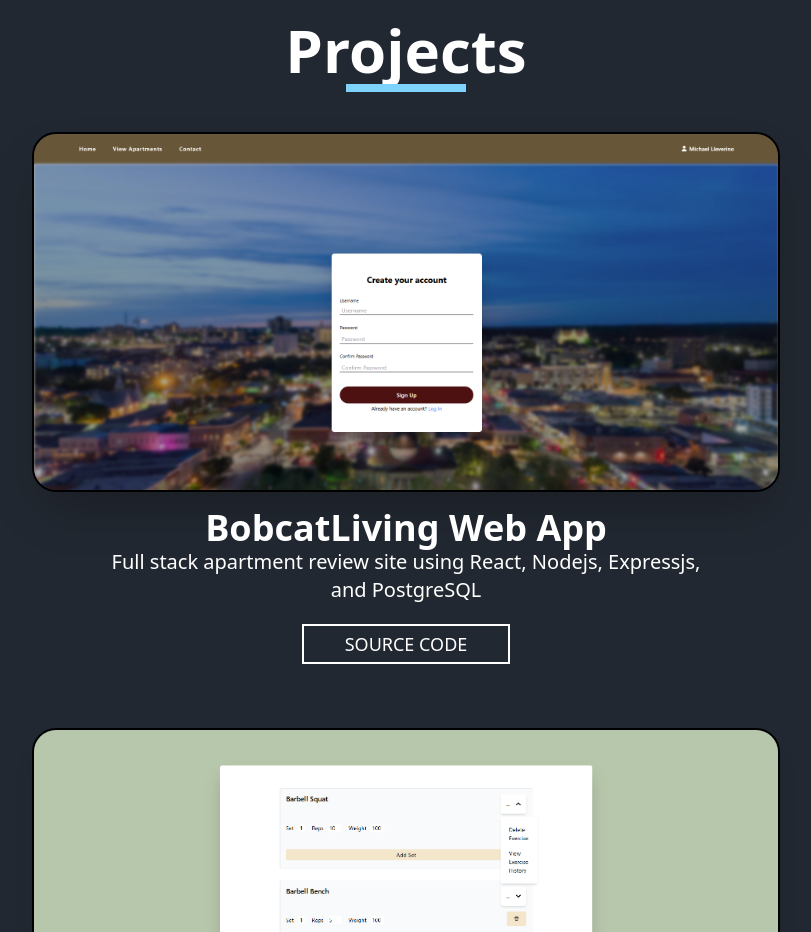
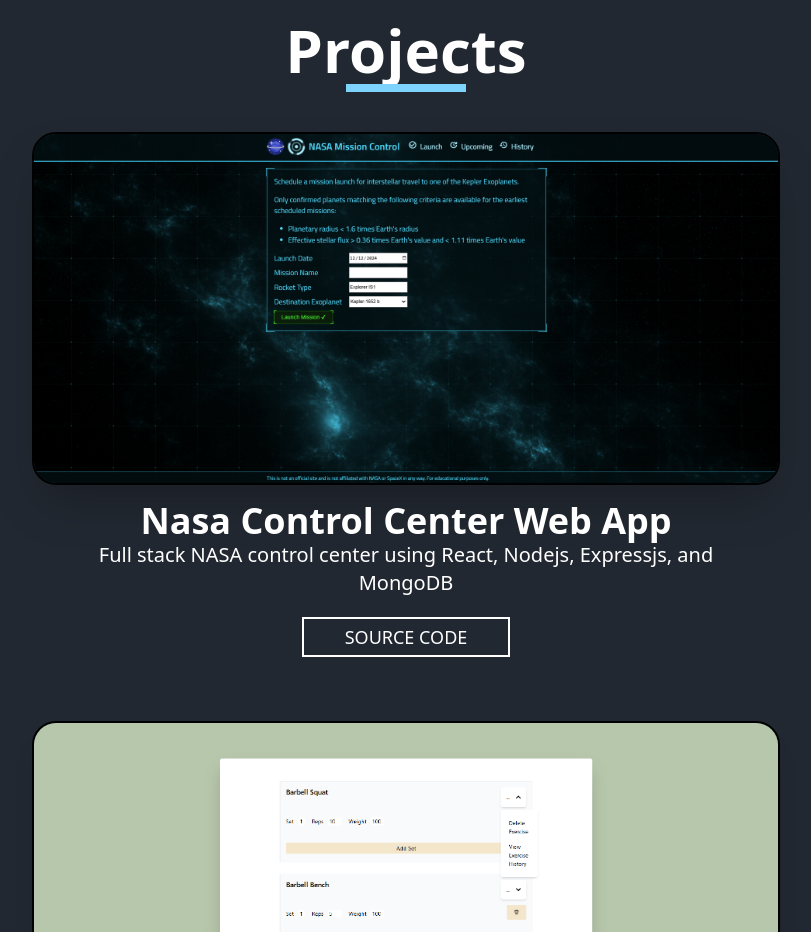
Before and after one commit to MichaelAlex03/PersonalSite, a React (Vite) app in the folder personalSite/: page / in a window 1280 px wide. Shown: the part 1680-2612 px from the top of the page, without its empty margins (234-1045 px from the left). Built offline with nearby package versions, Linux system fonts and the light colour scheme.

Commit message:
added Nasa project instead of bobcatLiving project

```diff
--- a/personalSite/src/pages/projects.tsx
+++ b/personalSite/src/pages/projects.tsx
@@ -13,18 +13,18 @@ const Projects = () => {
         {/*Projects*/}
         <div className='flex flex-col items-center justify-between space-y-10 md:space-y-16'>
 
-          {/*BobcatLiving*/}
+          {/*NASA Project*/}
           <div className='flex flex-col items-center gap-4'>
 
             <div className='flex object-cover w-4/5 xl:w-3/5'>
-              <img src='../images/projectImages/reviews.png' alt='Apartment project reviews page' className='shadow-2xl w-full rounded-3xl border-2 border-black'/>
+              <img src='../images/projectImages/NASA.png' alt='Apartment project reviews page' className='shadow-2xl w-full rounded-3xl border-2 border-black'/>
             </div>
 
             <div className='flex flex-col items-center w-3/4 md:w-3/5 lg:w-1/2 space-y-4'>
 
               <div className='text-center mb-1'>
-                <h2 className='font-bold md:font-extrabold text-xl md:text-3xl lg:text-4xl'>BobcatLiving Web App</h2>
-                <p className='flex flex-col text-sm md:text-lg lg:text-xl'>Full stack apartment review site using React, Nodejs, Expressjs, and PostgreSQL</p>
+                <h2 className='font-bold md:font-extrabold text-xl md:text-3xl lg:text-4xl'>Nasa Control Center Web App</h2>
+                <p className='flex flex-col text-sm md:text-lg lg:text-xl'>Full stack NASA control center using React, Nodejs, Expressjs, and MongoDB</p>
               </div>
 
               <div className='z-10 w-full flex justify-center'>
```
Also changed, not shown: personalSite/public/images/projectImages/NASA.png (added).
